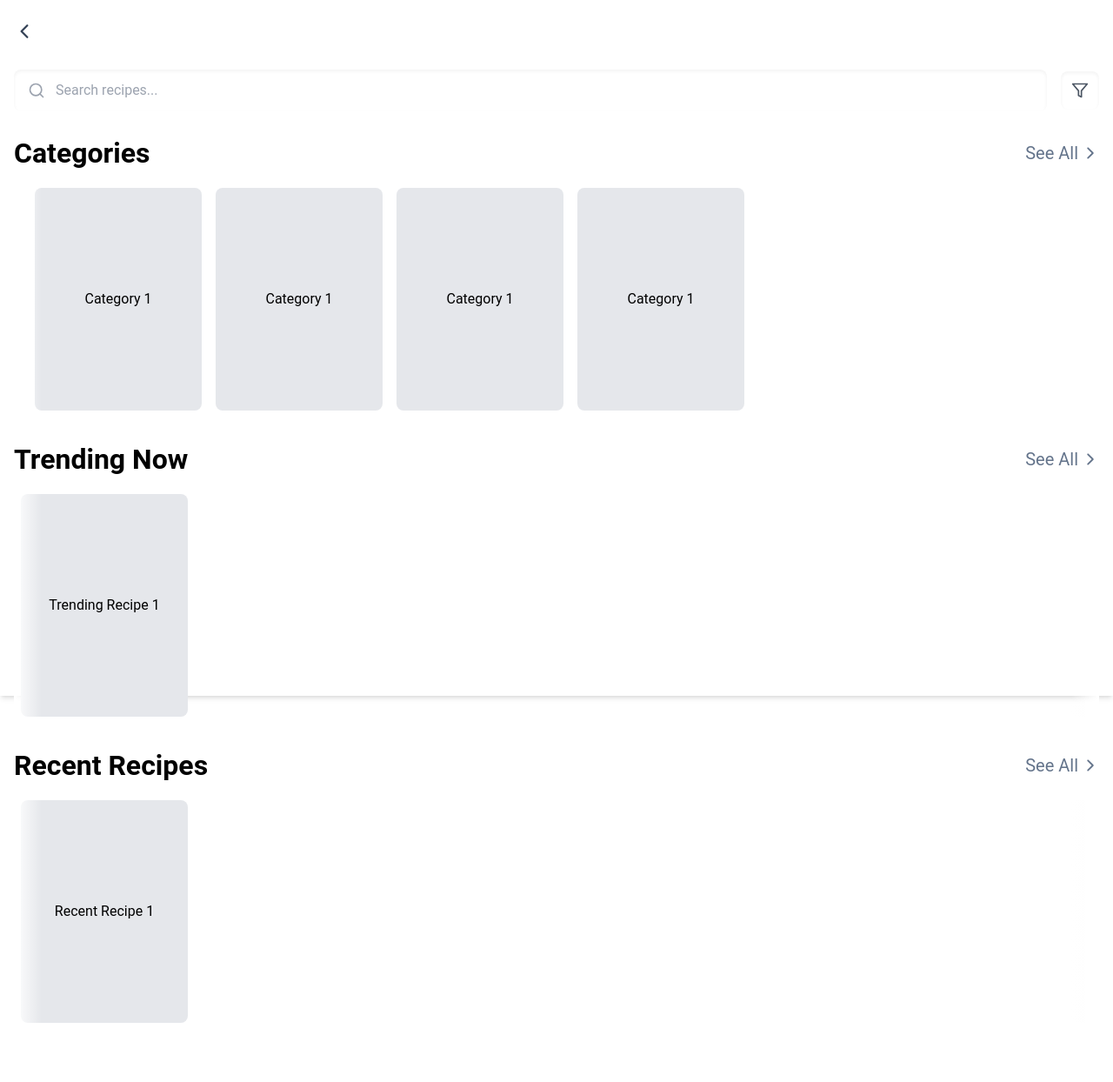
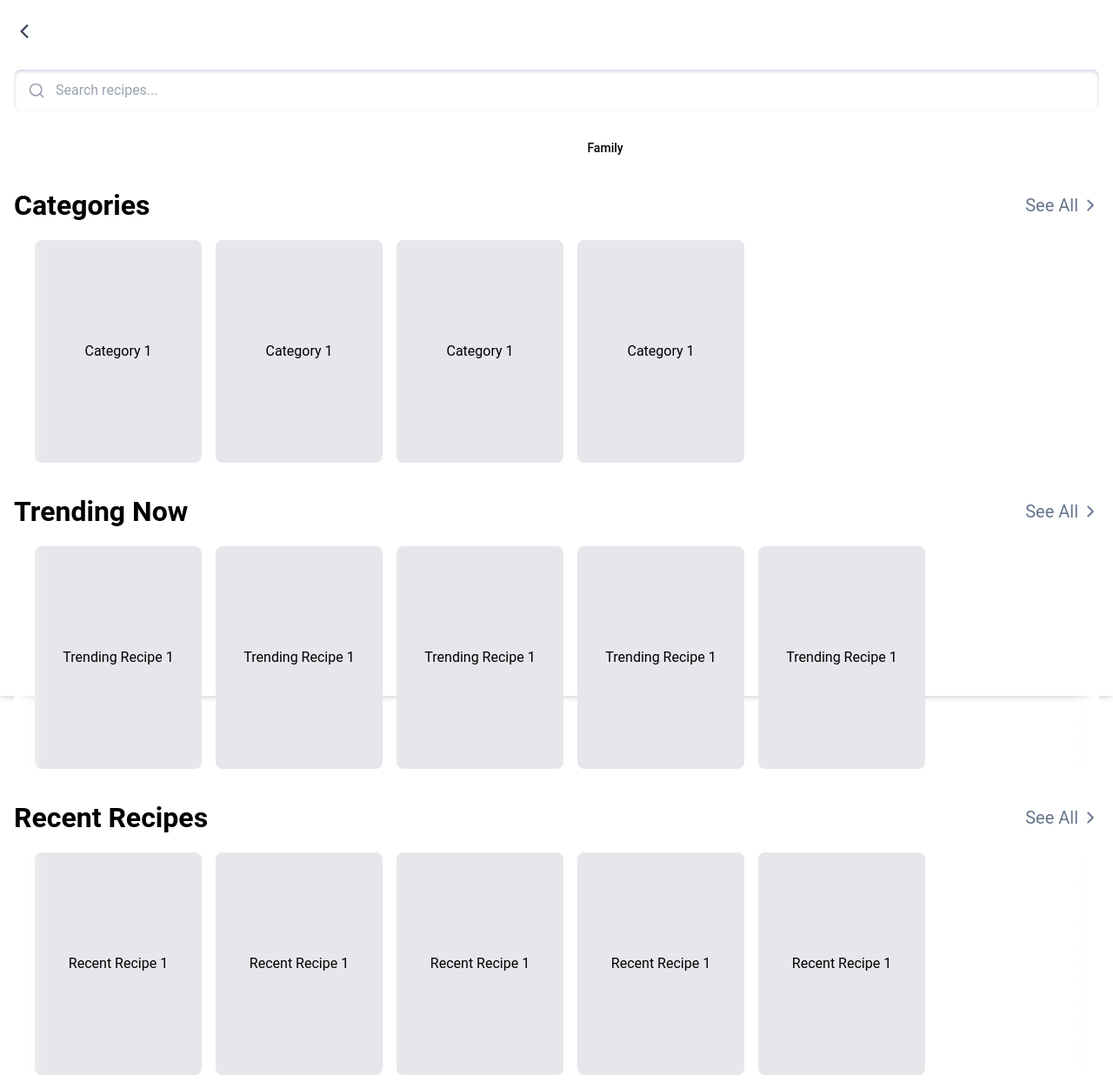
Before and after one commit to rithvikvelapati/WellFed, a Next.js app in the folder frontend/wellfed/: page /food-section/recipe-list in a window 1280 px wide. Shown: the whole page at 87% size. Before the commit the page ends 1176 px from the top, so only its background shows below. Built offline with nearby package versions, Linux system fonts and the light colour scheme.

Commit message:
search bar layout and toggle button layout for recipe routing

```diff
--- a/frontend/wellfed/src/app/food-section/recipe-list/page.tsx
+++ b/frontend/wellfed/src/app/food-section/recipe-list/page.tsx
@@ -7,6 +7,7 @@ import { useEffect, useState } from 'react';
 import HorizontalScrollContainer from '../../../components/HorizontalScrollContainer';
 import RecipeSearchBar from './ui/RecipeSearchBar';
 import { useModalContext } from '@/context/ModalContext';
+import ToggleButtonGroup from './ui/ToggleButtonGroup';
 
 const RecipeListPage = () => {
   const [isModalOpen, setIsModalOpen] = useState(true);
@@ -65,11 +66,12 @@ const RecipeListPage = () => {
             <div className="pt-16">
               {/* Search Bar */}
               <RecipeSearchBar />
-
+              {/* Toggle Button Group */}
+              <ToggleButtonGroup />
               {/* Categories Section */}
               <section className="mb-8">
                 <div className="flex justify-between items-center my-4">
-                  <h2 className="text-fluid-lg font-bold">Categories</h2>
+                  <h2 className="text-fluid-lg font-semibold">Categories</h2>
                   <button
                     className="flex items-center text-slate-500 text-fluid-sm"
                     onClick={() => router.push('/categories')}
@@ -101,7 +103,7 @@ const RecipeListPage = () => {
               {/* Trending Now Section */}
               <section className="mb-8">
                 <div className="flex justify-between items-center mb-4">
-                  <h2 className="text-fluid-lg font-bold">Trending Now</h2>
+                  <h2 className="text-fluid-lg font-semibold">Trending Now</h2>
                   <button
                     className="flex items-center text-slate-500 text-fluid-sm"
                     onClick={() => router.push('/trending')}
@@ -112,8 +114,20 @@ const RecipeListPage = () => {
                 {/* Trending Now Content */}
                 <HorizontalScrollContainer>
                   {/* Replace with your RecipeCard components */}
-                  <div className="snap-start mx-2">
-                    <div className="w-48 h-64 bg-gray-200 rounded-lg flex items-center justify-center">
+                  <div className="snap-start flex px-2 mx-2">
+                    <div className="mx-2 w-48 h-64 bg-gray-200 rounded-lg flex items-center justify-center">
+                      <p className="mx-2 text-center">Trending Recipe 1</p>
+                    </div>
+                    <div className="mx-2 w-48 h-64 bg-gray-200 rounded-lg flex items-center justify-center">
+                      <p className="mx-2 text-center">Trending Recipe 1</p>
+                    </div>
+                    <div className="mx-2 w-48 h-64 bg-gray-200 rounded-lg flex items-center justify-center">
+                      <p className="text-center">Trending Recipe 1</p>
+                    </div>
+                    <div className="mx-2 w-48 h-64 bg-gray-200 rounded-lg flex items-center justify-center">
+                      <p className="text-center">Trending Recipe 1</p>
+                    </div>
+                    <div className="mx-2 w-48 h-64 bg-gray-200 rounded-lg flex items-center justify-center">
                       <p className="text-center">Trending Recipe 1</p>
                     </div>
                   </div>
@@ -122,9 +136,9 @@ const RecipeListPage = () => {
               </section>
 
               {/* Recent Recipes Section */}
-              <section className="mb-8">
+              <section className="mb-8 pb-2">
                 <div className="flex justify-between items-center mb-4">
-                  <h2 className="text-fluid-lg font-bold">Recent Recipes</h2>
+                  <h2 className="text-fluid-lg font-semibold">Recent Recipes</h2>
                   <button
                     className="flex items-center text-slate-500 text-fluid-sm"
                     onClick={() => router.push('/recent-recipes')}
@@ -135,8 +149,20 @@ const RecipeListPage = () => {
                 {/* Recent Recipes Content */}
                 <HorizontalScrollContainer>
                   {/* Replace with your RecipeCard components */}
-                  <div className="snap-start mx-2">
-                    <div className="w-48 h-64 bg-gray-200 rounded-lg flex items-center justify-center">
+                  <div className="snap-start flex px-2 mx-2">
+                    <div className="mx-2 w-48 h-64 bg-gray-200 rounded-lg flex items-center justify-center">
+                      <p className="text-center">Recent Recipe 1</p>
+                    </div>
+                    <div className="mx-2 w-48 h-64 bg-gray-200 rounded-lg flex items-center justify-center">
+                      <p className="text-center">Recent Recipe 1</p>
+                    </div>
+                    <div className="mx-2 w-48 h-64 bg-gray-200 rounded-lg flex items-center justify-center">
+                      <p className="text-center">Recent Recipe 1</p>
+                    </div>
+                    <div className="mx-2 w-48 h-64 bg-gray-200 rounded-lg flex items-center justify-center">
+                      <p className="text-center">Recent Recipe 1</p>
+                    </div>
+                    <div className="mx-2 w-48 h-64 bg-gray-200 rounded-lg flex items-center justify-center">
                       <p className="text-center">Recent Recipe 1</p>
                     </div>
                   </div>
--- a/frontend/wellfed/src/app/food-section/recipe-list/ui/RecipeSearchBar.tsx
+++ b/frontend/wellfed/src/app/food-section/recipe-list/ui/RecipeSearchBar.tsx
@@ -22,17 +22,10 @@ const SearchBar = () => {
         <input
           type="text"
           placeholder="Search recipes..."
-          className="w-full pl-12 pr-4 py-3 rounded-lg bg-white shadow-inner focus:outline-none focus:ring-2 focus:ring-primary"
+          className="w-full pl-12 pr-4 py-3 rounded-lg bg-white shadow-inner shadow-slate-300 focus:outline-none focus:ring-2 focus:ring-primary"
           aria-label="Search recipes"
         />
       </div>
-      <button
-        onClick={handleFilterClick}
-        className="ml-4 p-3 bg-white rounded-lg shadow-inner focus:outline-none focus:ring-2 focus:ring-primary"
-        aria-label="Filter recipes"
-      >
-        <FiFilter className="text-gray-600 text-xl" />
-      </button>
     </div>
   );
 };
--- /dev/null
+++ b/frontend/wellfed/src/app/food-section/recipe-list/ui/ToggleButtonGroup.tsx
@@ -0,0 +1,40 @@
+'use client';
+
+import React, { useState } from 'react';
+
+interface ToggleButtonGroupProps {
+  // Optional props can be added here in the future
+}
+
+const ToggleButtonGroup: React.FC<ToggleButtonGroupProps> = () => {
+  const [selected, setSelected] = useState('Self');
+
+  const buttons = ['Self', 'Family'];
+
+  const handleButtonClick = (button: string) => {
+    setSelected(button);
+    // Additional logic can be added here when focusing on functionality
+  };
+
+  return (
+    <div className="flex justify-center space-x-4 mb-6">
+      {buttons.map((button) => (
+        <button
+          key={button}
+          onClick={() => handleButtonClick(button)}
+          className={`w-24 h-[36px] rounded-full flex items-center justify-center
+            ${
+              selected === button
+                ? 'bg-gradient text-white'
+                : 'bg-white text-gradient'
+            }
+            focus:outline-none focus:ring-2 focus:ring-gradient`}
+        >
+          <span className="text-sm font-medium">{button}</span>
+        </button>
+      ))}
+    </div>
+  );
+};
+
+export default ToggleButtonGroup;
```
